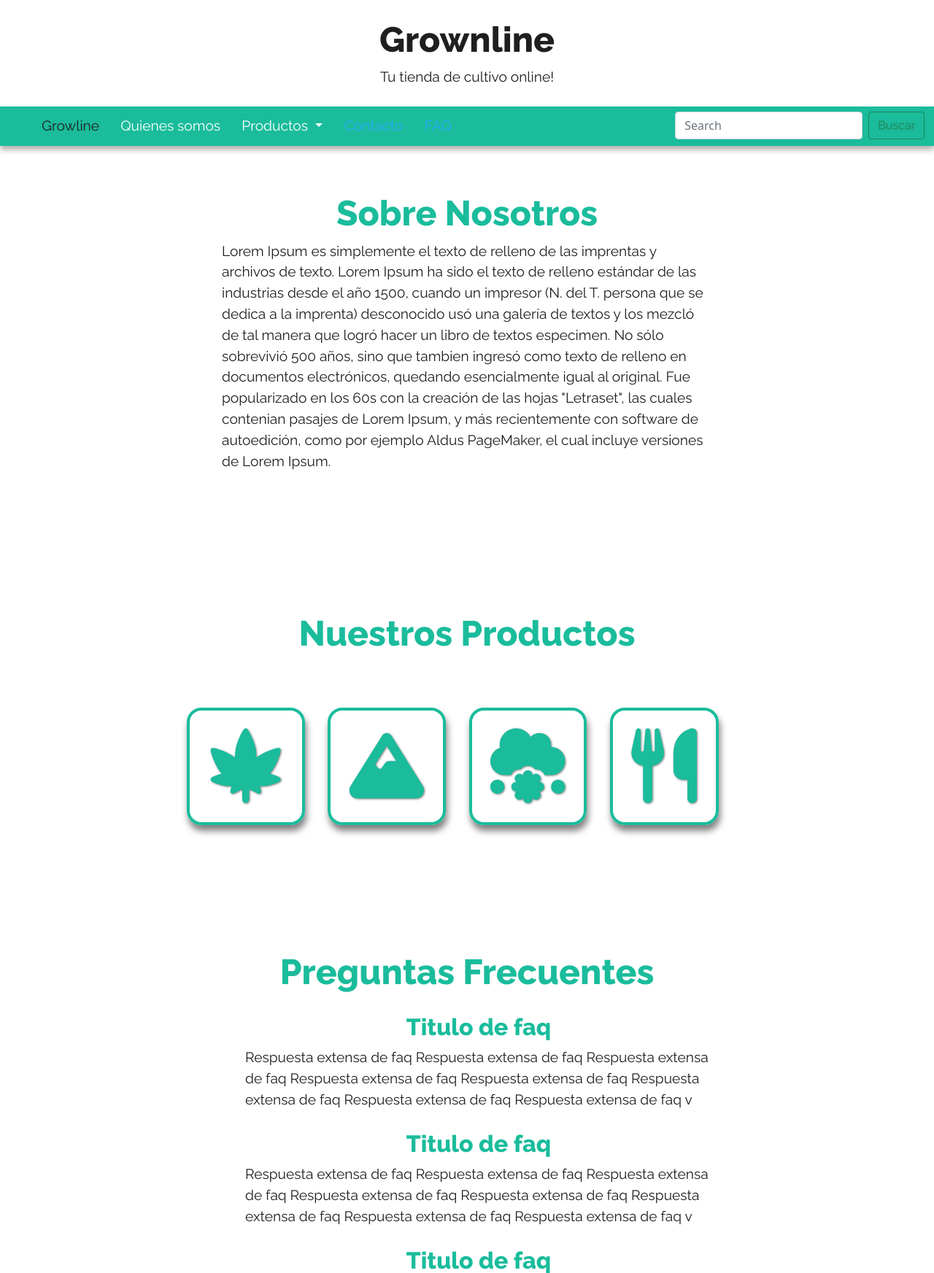
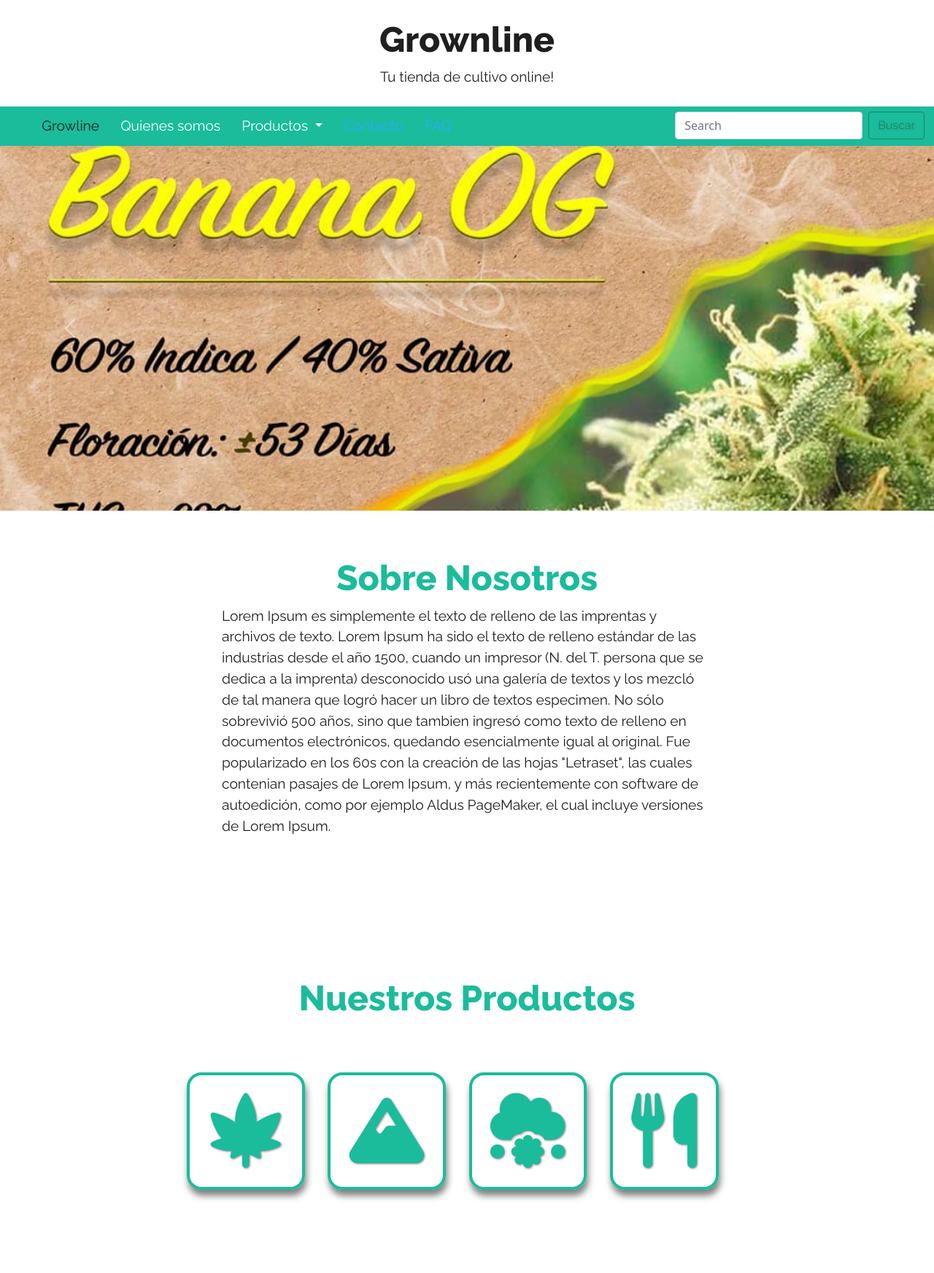
Before and after one commit to vdrr89/grownline, a PHP site: page / in a window 1280 px wide. Shown: the top 1745 px of the page at 73% size. Run offline with PHP 8.4, Linux system fonts and the light colour scheme; some libraries are stand-ins or nearby versions.

Commit message:
agregue carousel

```diff
--- a/index.html
+++ b/index.html
@@ -53,6 +53,32 @@
                 <button class="btn btn-outline-success" type="submit">Buscar</button>
             </form>
         </nav>
+
+        <!-- Carousel -->
+        <div id="carousel">
+            <div id="carouselExampleControls" class="carousel slide" data-bs-ride="carousel">
+                <div class="carousel-inner">
+                  <div class="carousel-item active">
+                    <img src="img/img1.jpg" class="d-block w-100" alt="...">
+                  </div>
+                  <div class="carousel-item">
+                    <img src="img/img2.jpg" class="d-block w-100" alt="...">
+                  </div>
+                  <div class="carousel-item">
+                    <img src="img/img3.jpg" class="d-block w-100" alt="...">
+                  </div>
+                </div>
+                <button class="carousel-control-prev" type="button" data-bs-target="#carouselExampleControls" data-bs-slide="prev">
+                  <span class="carousel-control-prev-icon" aria-hidden="true"></span>
+                  <span class="visually-hidden">Previous</span>
+                </button>
+                <button class="carousel-control-next" type="button" data-bs-target="#carouselExampleControls" data-bs-slide="next">
+                  <span class="carousel-control-next-icon" aria-hidden="true"></span>
+                  <span class="visually-hidden">Next</span>
+                </button>
+              </div>
+        </div>
+
 
         <!-- Quienes Somos -->
         <div id="about" class="about">
--- a/style.css
+++ b/style.css
@@ -134,6 +134,14 @@ margin: 0 auto;
       color:grey;
   }
 
+/* ------------------- CAROUSEL ------------------- */
+
+
+.carousel-item{
+  max-height: 500px;
+}
+
+
 /* ------------------- FAQ ------------------- */
 
 .faq > ul > li {
```
Also changed, not shown: img/img1.jpg (added), img/img2.jpg (added), img/img3.jpg (added).
